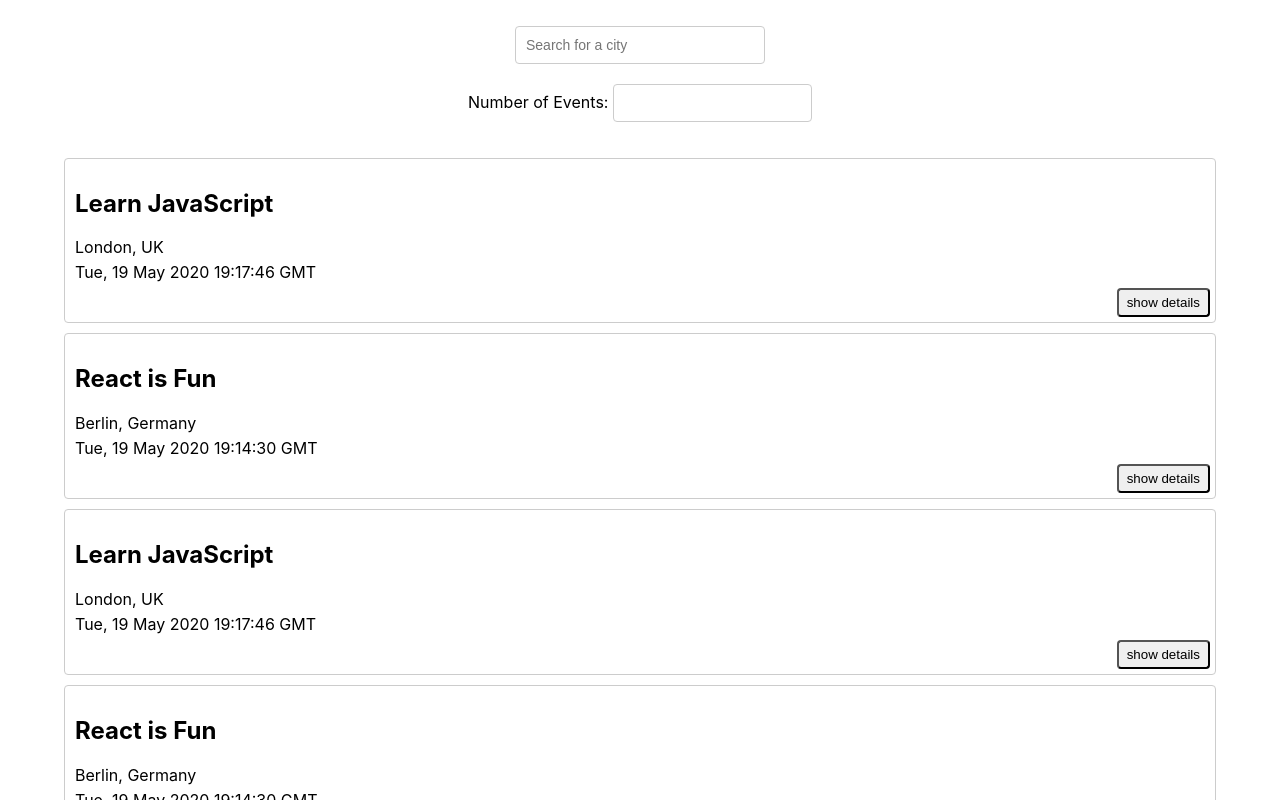
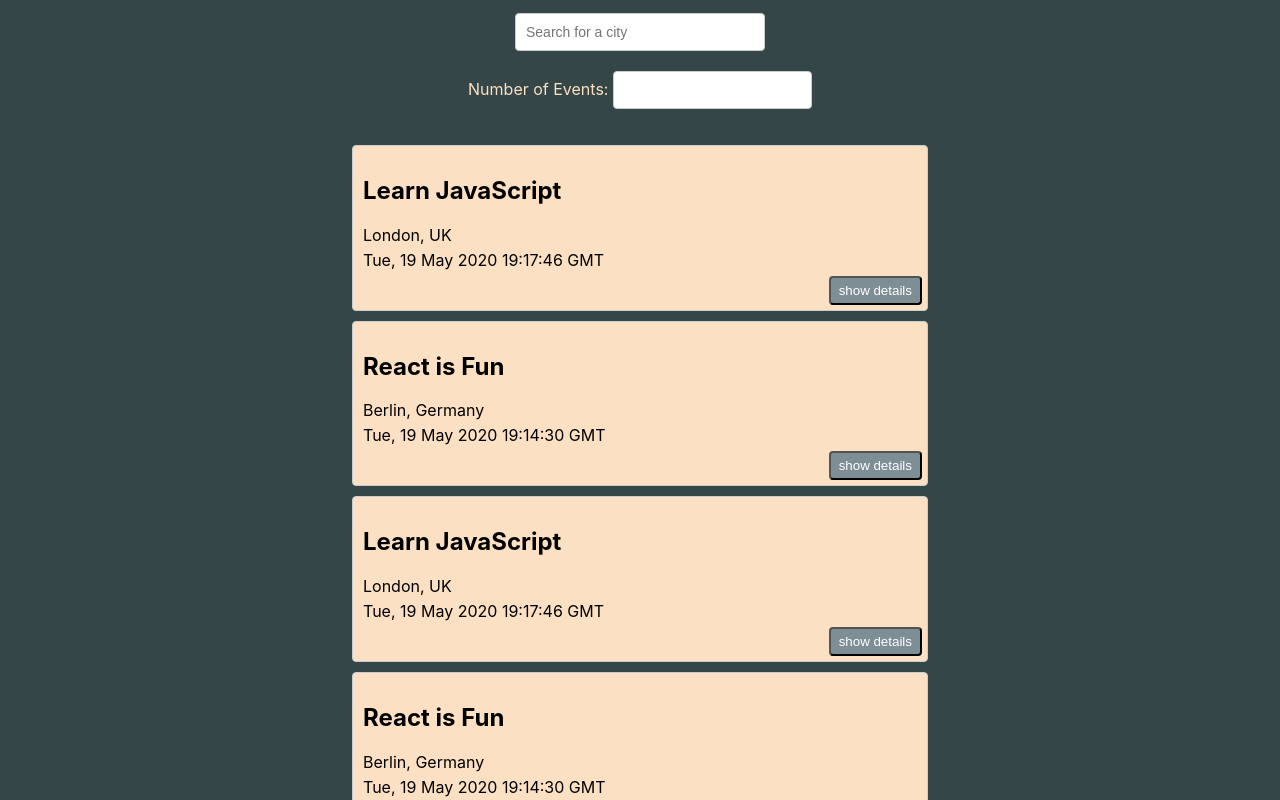
Before and after one commit to Fujamate/meet, a React (Create React App) app: page / in a window 1280 px wide. Shown: the top 800 px of the page. Built offline with nearby package versions, Linux system fonts and the light colour scheme.

Commit message:
added more styling

```diff
--- a/src/App.css
+++ b/src/App.css
@@ -8,9 +8,30 @@
   box-sizing: border-box;
 }
 
+body {
+  background-color: #344648;
+  /*  #fbe0c3
+  #FFBB98
+  #7D8E95
+  #344648 */
+}
+
+#number-of-events label {
+  color: #fbe0c3;
+}
+
+.event button {
+  background-color: #7d8e95;
+  color: #fff;
+}
+
 ul {
   padding: 0;
   list-style: none;
+}
+
+ul li {
+  background-color: #fbe0c3;
 }
 
 p {
@@ -86,3 +107,10 @@ input[type="number"] {
   outline: none;
   cursor: pointer;
 }
+
+@media screen and (min-width: 720px) {
+  body {
+    margin: auto;
+    width: 50%;
+  }
+}
```
